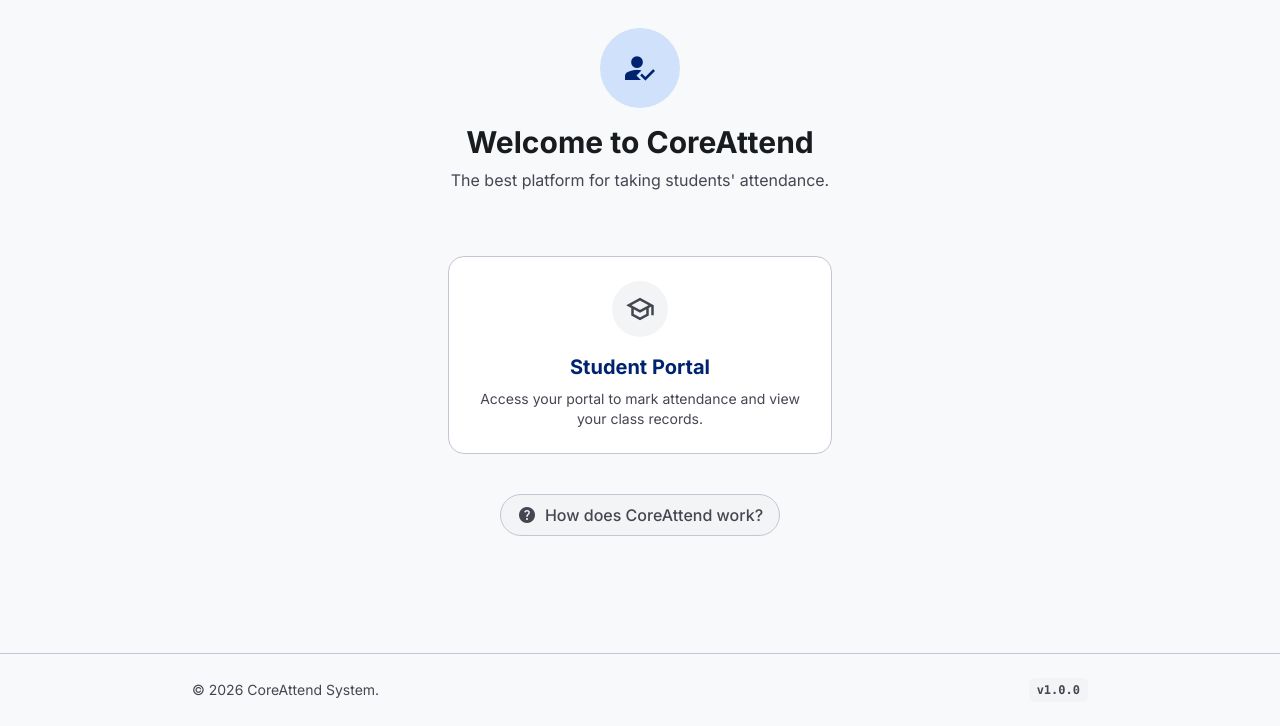
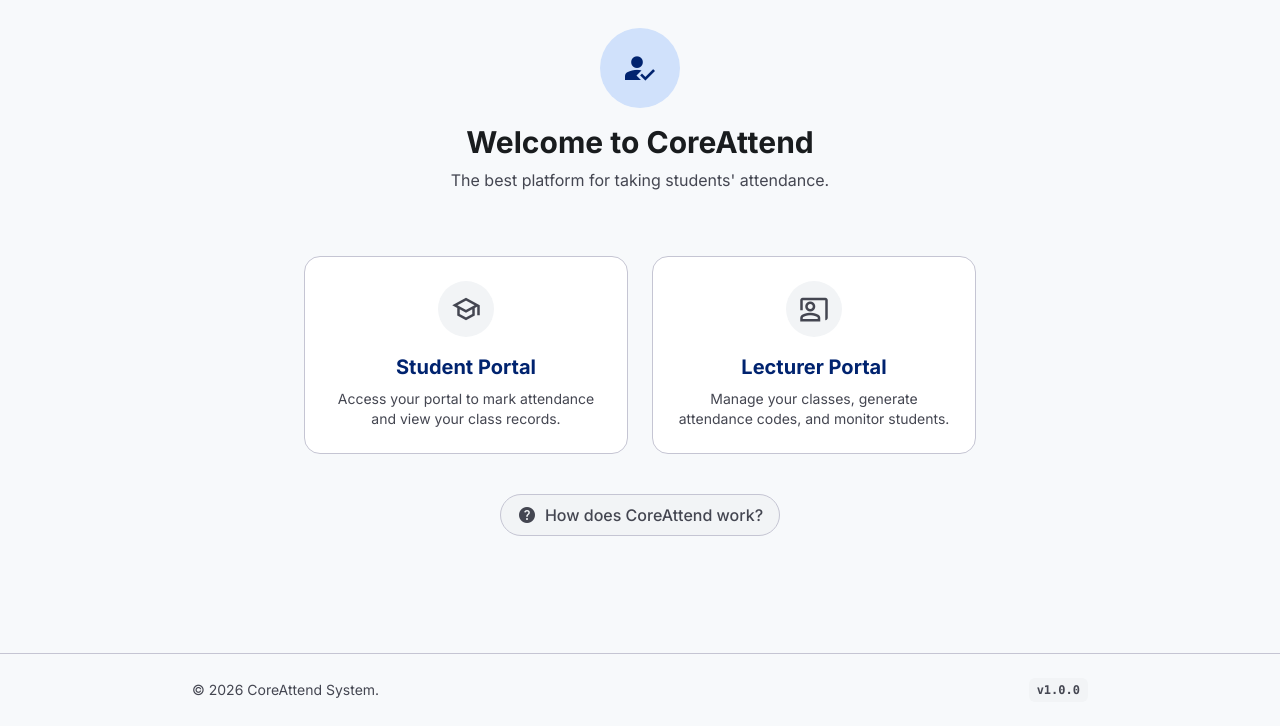
Before and after one commit to FranksonAyiakwo/coreAttend, a plain HTML site: page index.html in a window 1280 px wide. Shown: the part 74-800 px from the top of the page. Drawn offline with nearby package versions, Linux system fonts and the light colour scheme.

Commit message:
still modifying

```diff
--- a/index.html
+++ b/index.html
@@ -170,11 +170,11 @@
             </p>
         </div>
 
-        <div class="flex justify-center w-full max-w-sm mx-auto">
+        <div class="grid grid-cols-1 md:grid-cols-2 gap-6 w-full max-w-2xl mx-auto justify-center">
 
             <!-- Student Portal Card -->
             <a href="student_enter_code/Student-enter-code.html"
-                class="w-full bg-white border border-outline-variant rounded-2xl p-6 hover:shadow-lg hover:border-primary transition-all group flex flex-col items-center text-center">
+                class="bg-white border border-outline-variant rounded-2xl p-6 hover:shadow-lg hover:border-primary transition-all group flex flex-col items-center text-center">
                 <div
                     class="w-14 h-14 bg-surface-container-low rounded-full flex items-center justify-center mb-4 group-hover:bg-secondary-container transition-colors">
                     <span
@@ -185,6 +185,18 @@
                     records.</p>
             </a>
 
+            <!-- Lecturer Portal Card -->
+            <a href="lecturer_login/lecturer-login.html"
+                class="bg-white border border-outline-variant rounded-2xl p-6 hover:shadow-lg hover:border-primary transition-all group flex flex-col items-center text-center">
+                <div
+                    class="w-14 h-14 bg-surface-container-low rounded-full flex items-center justify-center mb-4 group-hover:bg-secondary-container transition-colors">
+                    <span
+                        class="material-symbols-outlined text-on-surface-variant group-hover:text-primary transition-colors text-3xl">co_present</span>
+                </div>
+                <h2 class="text-xl font-bold text-primary mb-2">Lecturer Portal</h2>
+                <p class="text-sm text-on-surface-variant">Manage your classes, generate attendance codes, and monitor
+                    students.</p>
+            </a>
         </div>
 
         <!-- How it works -->
```
Also changed, not shown: student_enter_code/Student-enter-code.html (+1 -6 lines).
